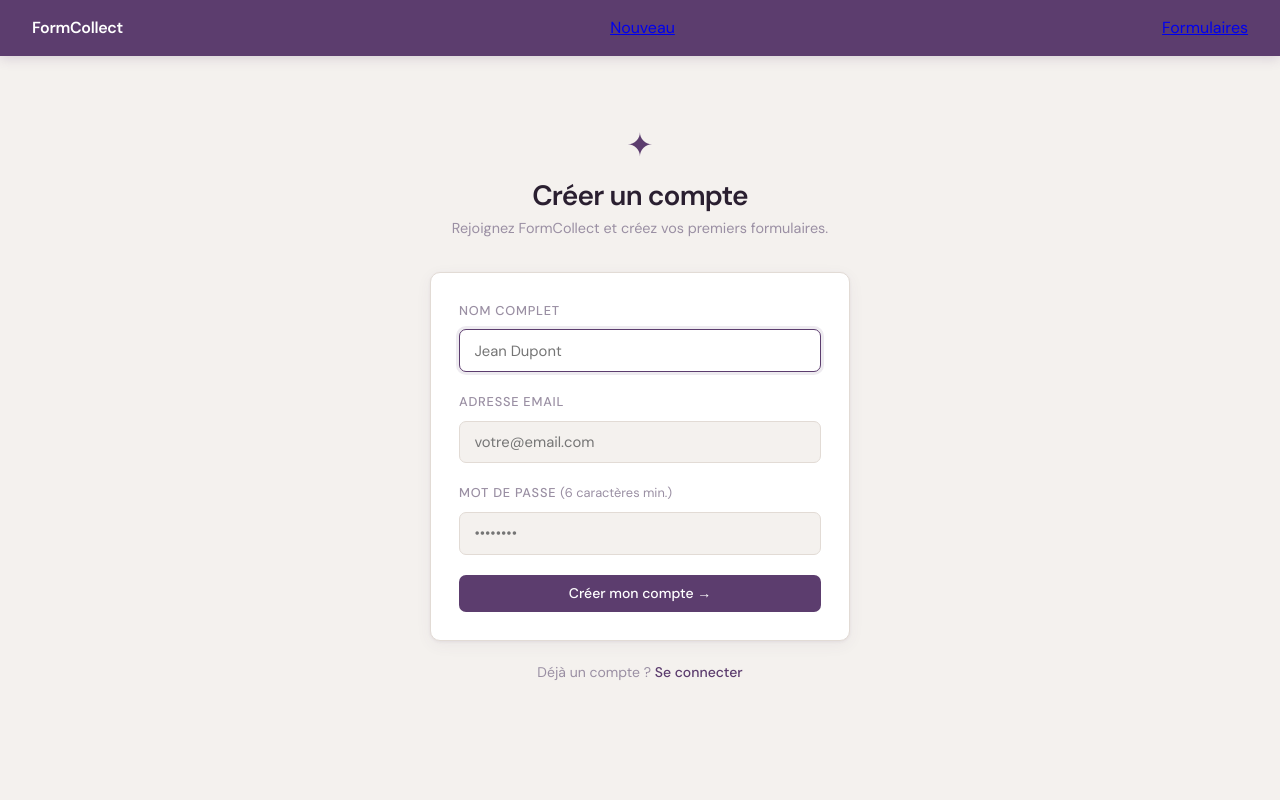
After one commit to zack7carel/TP232_collecte, a Flask app: page /inscription in a window 1280 px wide. The commit adds this page. Run offline with Flask 3, Linux system fonts and the light colour scheme; some libraries are stand-ins or nearby versions.

Commit message:
Add files via upload

```diff
--- a/app.py
+++ b/app.py
@@ -7,6 +7,7 @@ import psycopg2.extras
 import openpyxl
 from io import BytesIO
 from flask import Flask, render_template, request, redirect, url_for, session, g, send_file
+from werkzeug.security import generate_password_hash, check_password_hash
 
 app = Flask(__name__)
 app.secret_key = os.environ.get("SECRET_KEY", "secret123")
@@ -29,13 +30,25 @@ def close_db(error):
 def init_db():
     conn = psycopg2.connect(DATABASE_URL)
     c = conn.cursor()
+
+    c.execute('''
+        CREATE TABLE IF NOT EXISTS utilisateurs (
+            id SERIAL PRIMARY KEY,
+            nom TEXT NOT NULL,
+            email TEXT UNIQUE NOT NULL,
+            mot_de_passe TEXT NOT NULL
+        )
+    ''')
+
     c.execute('''
         CREATE TABLE IF NOT EXISTS formulaires (
             id SERIAL PRIMARY KEY,
+            utilisateur_id INTEGER REFERENCES utilisateurs(id),
             titre TEXT NOT NULL,
             lien_unique TEXT UNIQUE NOT NULL
         )
     ''')
+
     c.execute('''
         CREATE TABLE IF NOT EXISTS champs (
             id SERIAL PRIMARY KEY,
@@ -47,6 +60,7 @@ def init_db():
             ordre INTEGER
         )
     ''')
+
     c.execute('''
         CREATE TABLE IF NOT EXISTS reponses (
             id SERIAL PRIMARY KEY,
@@ -54,23 +68,116 @@ def init_db():
             donnees TEXT
         )
     ''')
+
     conn.commit()
     conn.close()
 
 init_db()
 
+# ================= HELPERS =================
+def utilisateur_connecte():
+    return session.get("utilisateur_id")
+
+def login_requis(f):
+    from functools import wraps
+    @wraps(f)
+    def decorated(*args, **kwargs):
+        if not utilisateur_connecte():
+            return redirect(url_for("connexion"))
+        return f(*args, **kwargs)
+    return decorated
+
+# ================= INSCRIPTION =================
+@app.route("/inscription", methods=["GET", "POST"])
+def inscription():
+    try:
+        if utilisateur_connecte():
+            return redirect(url_for("menu"))
+
+        erreur = None
+        if request.method == "POST":
+            nom = request.form.get("nom", "").strip()
+            email = request.form.get("email", "").strip().lower()
+            mdp = request.form.get("mot_de_passe", "")
+
+            if not nom or not email or not mdp:
+                erreur = "Tous les champs sont obligatoires."
+            elif len(mdp) < 6:
+                erreur = "Le mot de passe doit contenir au moins 6 caractères."
+            else:
+                db = get_db()
+                c = db.cursor()
+                c.execute("SELECT id FROM utilisateurs WHERE email = %s", (email,))
+                if c.fetchone():
+                    erreur = "Un compte existe déjà avec cet email."
+                else:
+                    mdp_hash = generate_password_hash(mdp)
+                    c.execute(
+                        "INSERT INTO utilisateurs (nom, email, mot_de_passe) VALUES (%s, %s, %s) RETURNING id",
+                        (nom, email, mdp_hash)
+                    )
+                    utilisateur_id = c.fetchone()["id"]
+                    db.commit()
+                    session["utilisateur_id"] = utilisateur_id
+                    session["utilisateur_nom"] = nom
+                    return redirect(url_for("menu"))
+
+        return render_template("inscription.html", erreur=erreur)
+
+    except Exception as e:
+        print(traceback.format_exc())
+        return f"ERROR INSCRIPTION: {e}"
+
+# ================= CONNEXION =================
+@app.route("/connexion", methods=["GET", "POST"])
+def connexion():
+    try:
+        if utilisateur_connecte():
+            return redirect(url_for("menu"))
+
+        erreur = None
+        if request.method == "POST":
+            email = request.form.get("email", "").strip().lower()
+            mdp = request.form.get("mot_de_passe", "")
+
+            db = get_db()
+            c = db.cursor()
+            c.execute("SELECT * FROM utilisateurs WHERE email = %s", (email,))
+            utilisateur = c.fetchone()
+
+            if not utilisateur or not check_password_hash(utilisateur["mot_de_passe"], mdp):
+                erreur = "Email ou mot de passe incorrect."
+            else:
+                session["utilisateur_id"] = utilisateur["id"]
+                session["utilisateur_nom"] = utilisateur["nom"]
+                return redirect(url_for("menu"))
+
+        return render_template("connexion.html", erreur=erreur)
+
+    except Exception as e:
+        print(traceback.format_exc())
+        return f"ERROR CONNEXION: {e}"
+
+# ================= DECONNEXION =================
+@app.route("/deconnexion")
+def deconnexion():
+    session.clear()
+    return redirect(url_for("connexion"))
+
 # ================= MENU =================
 @app.route("/")
+@login_requis
 def menu():
-    return render_template("menu.html")
+    return render_template("menu.html", nom=session.get("utilisateur_nom"))
 
 # ================= LISTE DES FORMULAIRES =================
 @app.route("/liste")
+@login_requis
 def liste_formulaires():
     try:
         db = get_db()
         c = db.cursor()
-        c.execute("SELECT * FROM formulaires ORDER BY id DESC")
+        c.execute("SELECT * FROM formulaires WHERE utilisateur_id = %s ORDER BY id DESC", (utilisateur_connecte(),))
         formulaires = c.fetchall()
         return render_template("liste.html", formulaires=formulaires)
     except Exception as e:
@@ -79,12 +186,13 @@ def liste_formulaires():
 
 # ================= REPONSES D'UN FORMULAIRE =================
 @app.route("/reponses/<int:formulaire_id>")
+@login_requis
 def voir_reponses(formulaire_id):
     try:
         db = get_db()
         c = db.cursor()
 
-        c.execute("SELECT * FROM formulaires WHERE id = %s", (formulaire_id,))
+        c.execute("SELECT * FROM formulaires WHERE id = %s AND utilisateur_id = %s", (formulaire_id, utilisateur_connecte()))
         formulaire = c.fetchone()
 
         if not formulaire:
@@ -114,12 +222,13 @@ def voir_reponses(formulaire_id):
 
 # ================= EXPORT EXCEL =================
 @app.route("/reponses/<int:formulaire_id>/export")
+@login_requis
 def exporter_excel(formulaire_id):
     try:
         db = get_db()
         c = db.cursor()
 
-        c.execute("SELECT * FROM formulaires WHERE id = %s", (formulaire_id,))
+        c.execute("SELECT * FROM formulaires WHERE id = %s AND utilisateur_id = %s", (formulaire_id, utilisateur_connecte()))
         formulaire = c.fetchone()
 
         if not formulaire:
@@ -155,6 +264,7 @@ def exporter_excel(formulaire_id):
 
 # ================= CREATION FORMULAIRE =================
 @app.route("/creer", methods=["GET", "POST"])
+@login_requis
 def creer_formulaire():
     try:
         if request.method == "POST":
@@ -166,8 +276,8 @@ def creer_formulaire():
             db = get_db()
             c = db.cursor()
             c.execute(
-                "INSERT INTO formulaires (titre, lien_unique) VALUES (%s, %s) RETURNING id",
-                (titre, lien_unique)
+                "INSERT INTO formulaires (utilisateur_id, titre, lien_unique) VALUES (%s, %s, %s) RETURNING id",
+                (utilisateur_connecte(), titre, lien_unique)
             )
             formulaire_id = c.fetchone()["id"]
             db.commit()
@@ -181,12 +291,13 @@ def creer_formulaire():
 
 # ================= AJOUT CHAMPS =================
 @app.route("/formulaire/<int:formulaire_id>/champs", methods=["GET", "POST"])
+@login_requis
 def ajouter_champs(formulaire_id):
     try:
         db = get_db()
         c = db.cursor()
 
-        c.execute("SELECT * FROM formulaires WHERE id = %s", (formulaire_id,))
+        c.execute("SELECT * FROM formulaires WHERE id = %s AND utilisateur_id = %s", (formulaire_id, utilisateur_connecte()))
         formulaire = c.fetchone()
 
         if formulaire is None:
@@ -289,10 +400,14 @@ def soumettre(lien_unique):
 
 # ================= SUPPRESSION FORMULAIRE =================
 @app.route("/formulaire/<int:formulaire_id>/supprimer", methods=["POST"])
+@login_requis
 def supprimer_formulaire(formulaire_id):
     try:
         db = get_db()
         c = db.cursor()
+        c.execute("SELECT id FROM formulaires WHERE id = %s AND utilisateur_id = %s", (formulaire_id, utilisateur_connecte()))
+        if not c.fetchone():
+            return "Non autorisé ❌", 403
         c.execute("DELETE FROM reponses WHERE formulaire_id = %s", (formulaire_id,))
         c.execute("DELETE FROM champs WHERE formulaire_id = %s", (formulaire_id,))
         c.execute("DELETE FROM formulaires WHERE id = %s", (formulaire_id,))
--- /dev/null
+++ b/templates/Inscription.html
@@ -0,0 +1,41 @@
+{% extends "base.html" %}
+{% block title %}Inscription — FormCollect{% endblock %}
+{% block content %}
+
+<div style="max-width:420px; margin:0 auto; padding-top:1rem;">
+    <div style="text-align:center; margin-bottom:2rem;">
+        <div style="font-size:2rem; color:var(--accent); margin-bottom:0.5rem;">✦</div>
+        <h1 style="margin-bottom:0.25rem;">Créer un compte</h1>
+        <p style="color:var(--text-muted); font-size:0.9rem;">Rejoignez FormCollect et créez vos premiers formulaires.</p>
+    </div>
+
+    {% if erreur %}
+    <div style="background:#fdf0f5; border:1px solid #e8c0d4; color:#7a2045; border-radius:7px; padding:0.85rem 1rem; font-size:0.875rem; margin-bottom:1.25rem;">
+        {{ erreur }}
+    </div>
+    {% endif %}
+
+    <div class="card">
+        <form method="POST">
+            <label for="nom">Nom complet</label>
+            <input type="text" id="nom" name="nom" placeholder="Jean Dupont" required autofocus>
+
+            <label for="email">Adresse email</label>
+            <input type="email" id="email" name="email" placeholder="votre@email.com" required>
+
+            <label for="mot_de_passe">Mot de passe <span style="font-weight:400;text-transform:none;letter-spacing:0;font-size:0.8rem;">(6 caractères min.)</span></label>
+            <input type="password" id="mot_de_passe" name="mot_de_passe" placeholder="••••••••" required>
+
+            <button type="submit" class="btn btn-primary" style="width:100%; justify-content:center;">
+                Créer mon compte →
+            </button>
+        </form>
+    </div>
+
+    <p style="text-align:center; margin-top:1.25rem; font-size:0.875rem; color:var(--text-muted);">
+        Déjà un compte ?
+        <a href="/connexion" style="color:var(--accent); font-weight:500; text-decoration:none;">Se connecter</a>
+    </p>
+</div>
+
+{% endblock %}
--- a/templates/base.html
+++ b/templates/base.html
@@ -9,16 +9,16 @@
         *, *::before, *::after { box-sizing: border-box; margin: 0; padding: 0; }
 
         :root {
-            --bg: #f0f4f8;
+            --bg: #f4f1ee;
             --surface: #ffffff;
-            --border: #dce4ed;
-            --text: #1b2a3b;
-            --text-muted: #7a90a4;
-            --accent: #2c6fad;
-            --accent-hover: #1f5490;
-            --accent-light: #e8f1fa;
+            --border: #e2dbd5;
+            --text: #2a1f30;
+            --text-muted: #9a8fa3;
+            --accent: #5c3d6e;
+            --accent-hover: #4a2f5a;
+            --accent-light: #f0eaf5;
             --radius: 10px;
-            --shadow: 0 1px 3px rgba(44,111,173,0.07), 0 4px 16px rgba(44,111,173,0.06);
+            --shadow: 0 1px 3px rgba(92,61,110,0.07), 0 4px 16px rgba(92,61,110,0.06);
         }
 
         body {
@@ -32,7 +32,6 @@
         /* NAV */
         nav {
             background: var(--accent);
-            border-bottom: none;
             padding: 0 2rem;
             display: flex;
             align-items: center;
@@ -41,7 +40,7 @@
             position: sticky;
             top: 0;
             z-index: 100;
-            box-shadow: 0 2px 12px rgba(44,111,173,0.18);
+            box-shadow: 0 2px 12px rgba(92,61,110,0.2);
         }
 
         .nav-logo {
@@ -58,7 +57,7 @@
         }
 
         .nav-links a {
-            color: rgba(255,255,255,0.75);
+            color: rgba(255,255,255,0.7);
             text-decoration: none;
             font-size: 0.875rem;
             font-weight: 400;
@@ -150,7 +149,7 @@
 
         input:focus, select:focus, textarea:focus {
             border-color: var(--accent);
-            box-shadow: 0 0 0 3px rgba(44,111,173,0.1);
+            box-shadow: 0 0 0 3px rgba(92,61,110,0.1);
             background: var(--surface);
         }
 
@@ -179,7 +178,7 @@
         .btn-primary:hover {
             background: var(--accent-hover);
             transform: translateY(-1px);
-            box-shadow: 0 4px 14px rgba(44,111,173,0.3);
+            box-shadow: 0 4px 14px rgba(92,61,110,0.3);
         }
 
         .btn-secondary {
@@ -189,7 +188,7 @@
         }
 
         .btn-secondary:hover {
-            background: #d6e8f7;
+            background: #e4d9ed;
             border-color: var(--accent);
         }
 
@@ -324,7 +323,7 @@
 <body>
     <nav>
         <a href="/" class="nav-logo">FormCollect</a>
-        <div class="nav-links">
+
             <a href="/creer">Nouveau</a>
             <a href="/liste">Formulaires</a>
         </div>
```
Also changed, not shown: templates/Connexion.html (added, +38 -0 lines).
